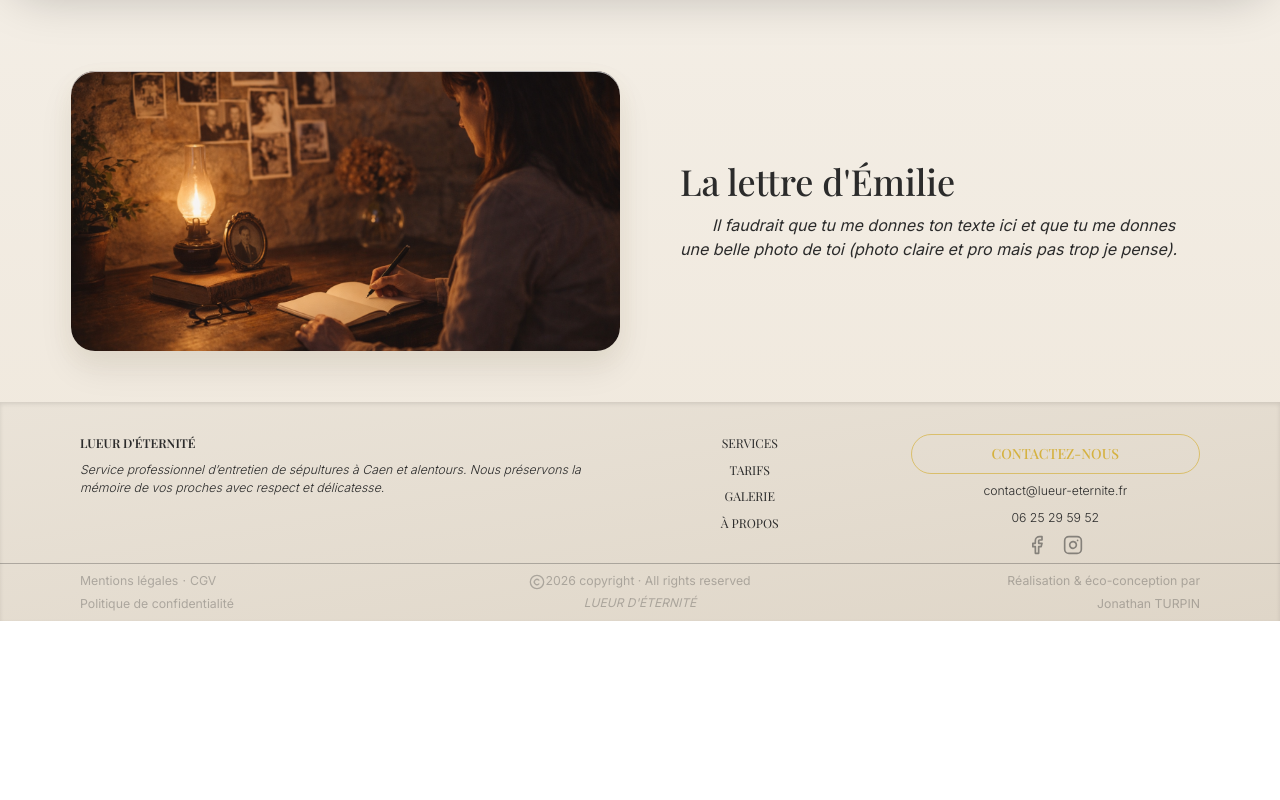
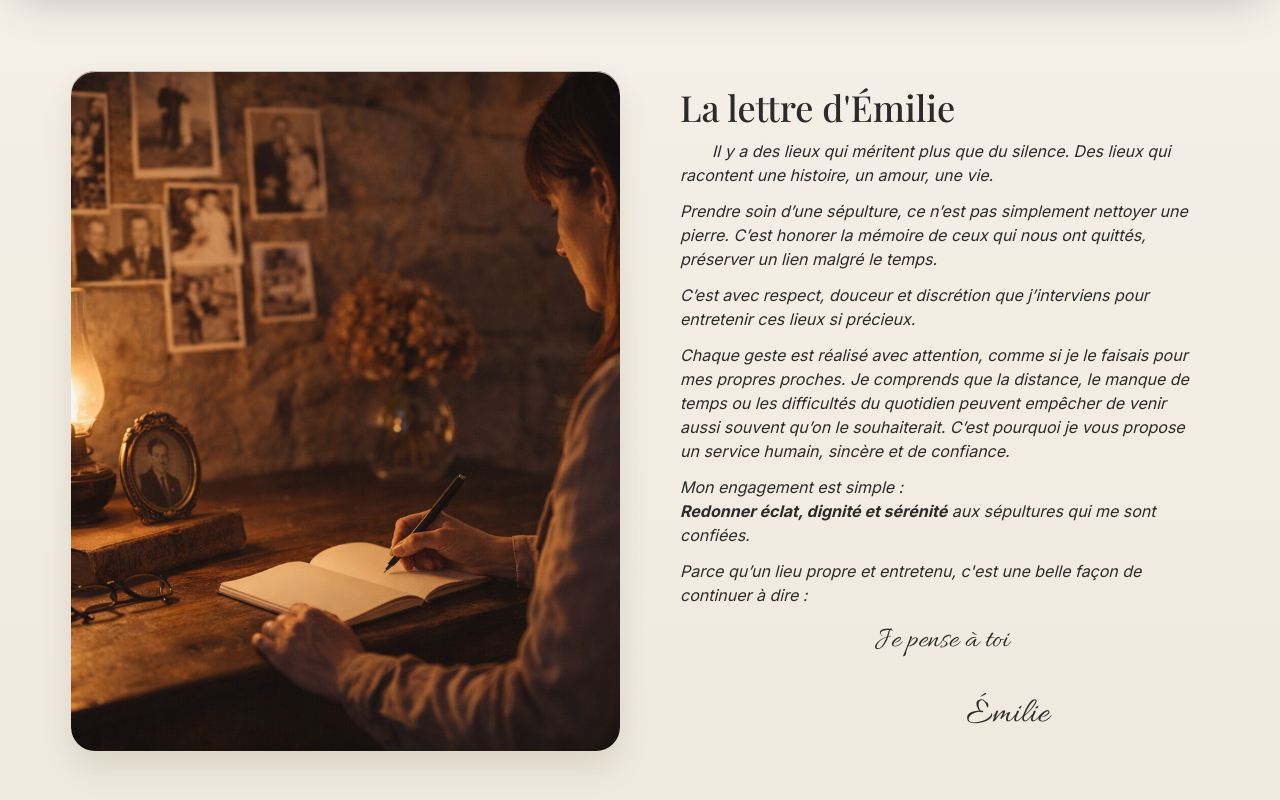
Before and after one commit to TURPINJonathan/Lueur-d-eternite, a Next.js app in the folder front/: page /a-propos in a window 1280 px wide. Shown: the part 620-1420 px from the top of the page. Before the commit the page ends 1241 px from the top, so only its background shows below. Built offline with nearby package versions, Linux system fonts and the light colour scheme; a web font is replaced by a local one.

Commit message:
about page done

```diff
--- a/front/app/a-propos/page.tsx
+++ b/front/app/a-propos/page.tsx
@@ -4,6 +4,7 @@ import HeroPicture from '../../public/assets/about_hero_picture.webp';
 import { createPageMetadata } from '../seo';
 import { buildBreadcrumbJsonLd, buildWebPageJsonLd } from '../seo-jsonld';
 import { safeJsonLd } from '../jsonld';
+import { Allura } from 'next/font/google';
 
 export const metadata: Metadata = createPageMetadata({
   title: 'À propos | Nettoyage tombe Caen (Calvados)',
@@ -11,6 +12,11 @@ export const metadata: Metadata = createPageMetadata({
     "Découvrez l'histoire et les valeurs de Lueur d'Éternité, service local de nettoyage et soin de sépultures (tombes) à Caen (Calvados).",
   path: '/a-propos',
   keywords: ['à propos', "Lueur d'Éternité", 'sépulture', 'tombe', 'nettoyage', 'soin', 'Caen', 'Calvados'],
+});
+
+export const allura = Allura({
+  weight: '400',
+  subsets: ['latin'],
 });
 
 export default function About() {
@@ -30,7 +36,7 @@ export default function About() {
     <>
       <HeroComponent
         picture={HeroPicture}
-        title="À propos de nous"
+        title="L'histoire de Lueur d'&Eacute;ternité"
         subtitle="Ne confiez pas les sépultures de vos défunts à n'importe qui."
         imageAlt="Présentation de l'équipe Lueur d'Éternité"
       />
@@ -48,9 +54,33 @@ export default function About() {
             <div className="flex-1 flex flex-col justify-center gap-3 pb-4 lg:py-4">
               <h3 className="px-5 text-3xl lg:text-4xl">La lettre d&apos;Émilie</h3>
               <p className="italic leading-6 indent-8 px-5">
-                Il faudrait que tu me donnes ton texte ici et que tu me donnes une belle photo de toi (photo claire et
-                pro mais pas trop je pense).
+                Il y a des lieux qui méritent plus que du silence. Des lieux qui racontent une histoire, un amour, une
+                vie.
               </p>
+              <p className="italic leading-6 px-5">
+                Prendre soin d’une sépulture, ce n’est pas simplement nettoyer une pierre. C’est honorer la mémoire de
+                ceux qui nous ont quittés, préserver un lien malgré le temps.
+              </p>
+              <p className="italic leading-6 px-5">
+                C’est avec respect, douceur et discrétion que j’interviens pour entretenir ces lieux si précieux.
+              </p>
+              <p className="italic leading-6 px-5">
+                Chaque geste est réalisé avec attention, comme si je le faisais pour mes propres proches. Je comprends
+                que la distance, le manque de temps ou les difficultés du quotidien peuvent empêcher de venir aussi
+                souvent qu’on le souhaiterait. C’est pourquoi je vous propose un service humain, sincère et de
+                confiance.
+              </p>
+              <p className="italic leading-6 px-5">
+                Mon engagement est simple :<br />
+                <b>Redonner éclat, dignité et sérénité</b> aux sépultures qui me sont confiées.
+              </p>
+              <p className="italic leading-6 px-5">
+                Parce qu’un lieu propre et entretenu, c&apos;est une belle façon de continuer à dire :
+                <b className={`block text-end font-semibold text-3xl pr-45 mt-4 w-full ${allura.className}`}>
+                  Je pense à toi
+                </b>
+              </p>
+              <p className={`italic text-end text-4xl mt-6 pr-40 ${allura.className}`}>Émilie</p>
             </div>
           </div>
         </div>
```
Also changed, not shown: front/components/ui/Button.component.tsx (+9 -1 lines).
